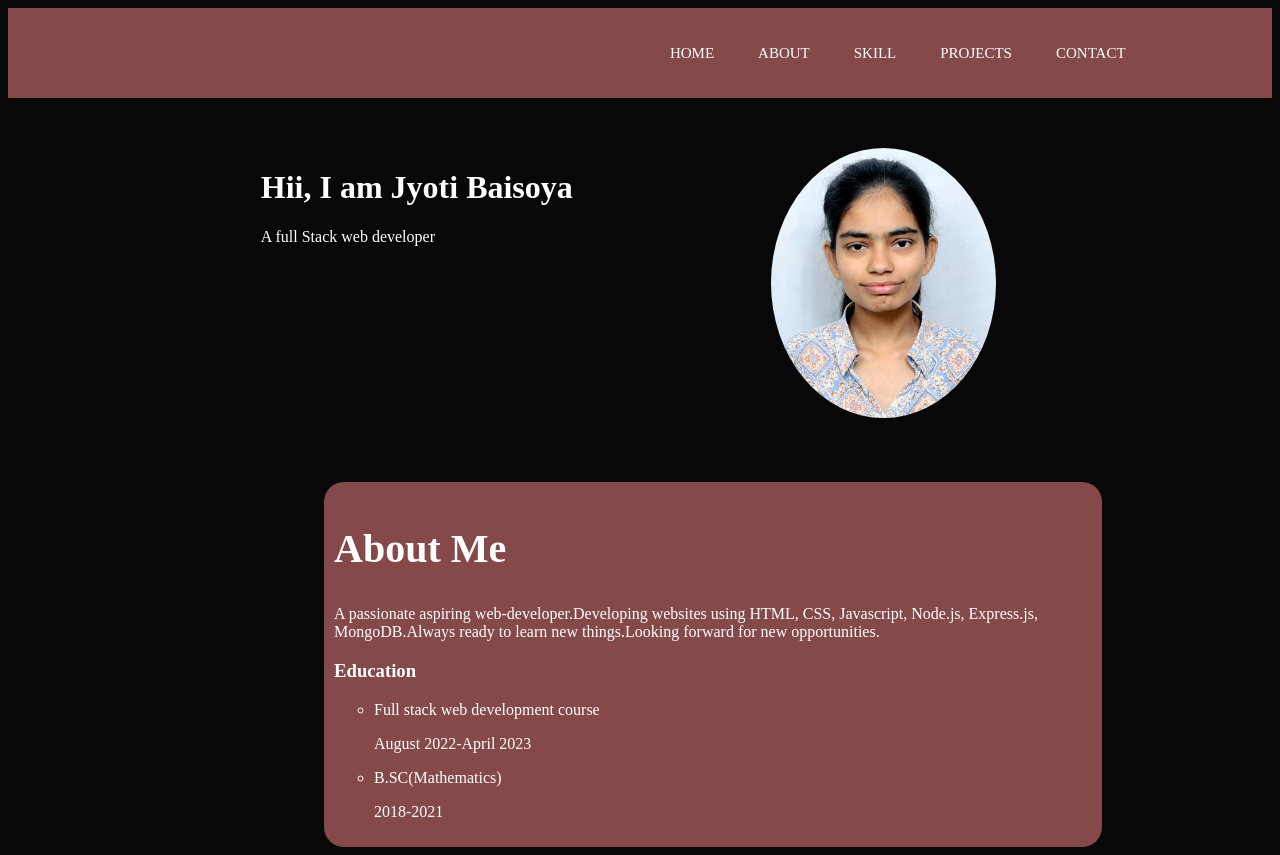
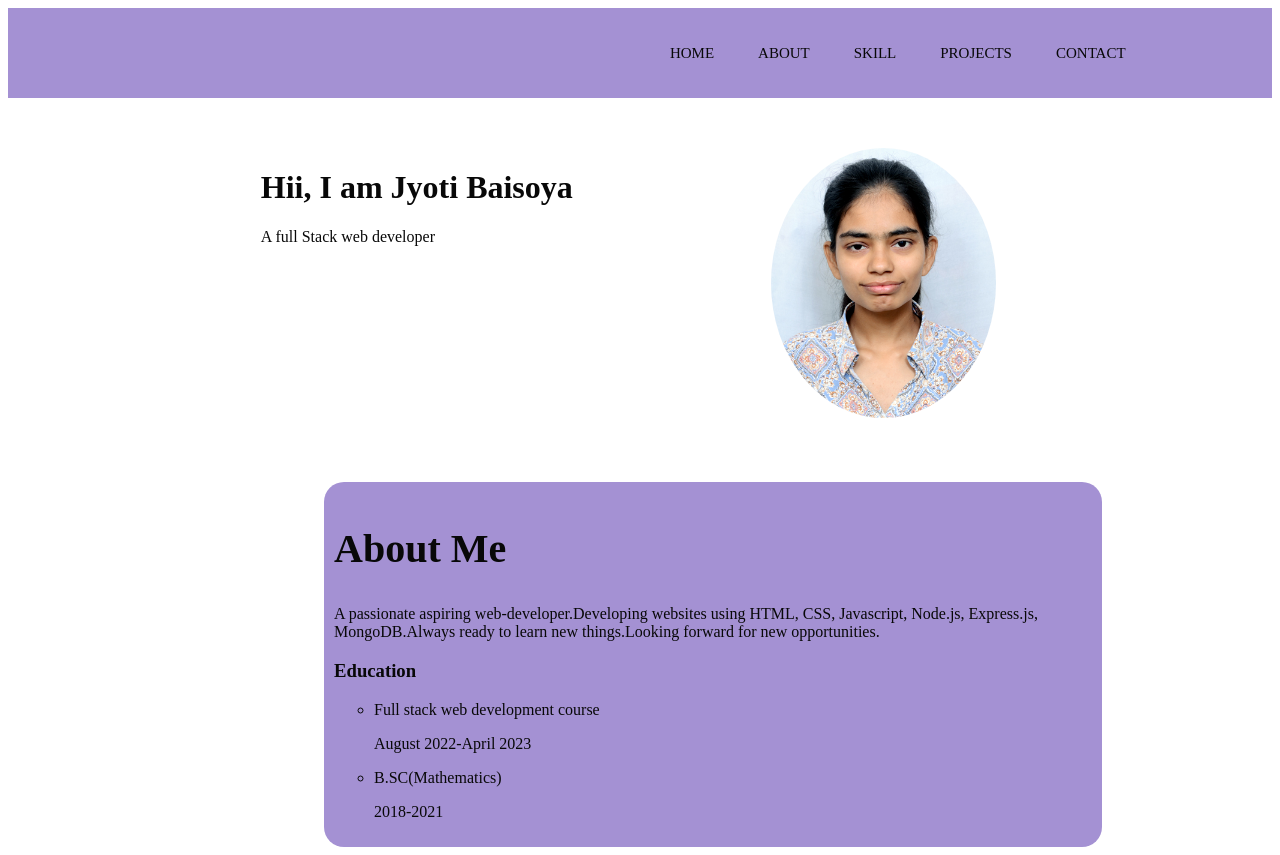
Before and after one commit to JyotiBaisoya/JyotiBaisoya.github.io, a plain HTML site: page index.html in a window 1280 px wide. Drawn offline with Linux system fonts and the light colour scheme; files whose address does not match are found by name.

Commit message:
changes done

```diff
--- a/masai-ops-775-663-joTjCM-868e3cf1bf545e0e9e6225ac3cf2956ec95f2d45/index.css
+++ b/index.css
@@ -1,11 +1,11 @@
  body{
-  background-color: #080808;
-  color: #fff;
+  background-color: #FFF;
+  color: #080808
  }
 
  #container{
   padding:10px 10%;
-  background-color: rgb(133, 73, 73);
+  background-color: #A491D3;
 
  }
 
@@ -23,7 +23,7 @@
 
  }
  nav ul li a{
-  color:#fff;
+  color:#080808;
   text-decoration: none;
   font-size: 15px;
   position: relative;
@@ -59,7 +59,7 @@
   width:60%;
   margin-left:25%;
   margin-top:60px;
-  background-color: rgb(133, 73, 73);
+  background-color: #A491D3;
   border-radius: 20px;
   padding:10px
  }
```
Also changed, not shown: index.html (renamed from masai-ops-775-663-joTjCM-868e3cf1bf545e0e9e6225ac3cf2956ec95f2d45/index.html).
